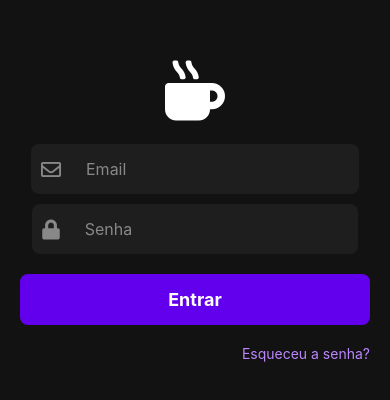
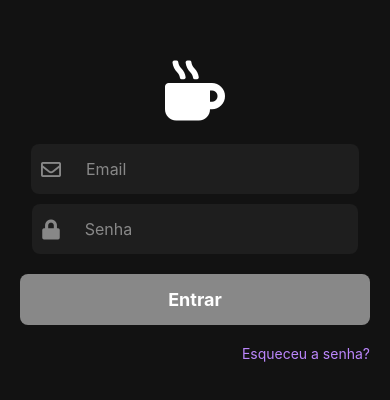
Before and after one commit to antony-souza/react-chat-native, a React Native app: screen / in a window 390 px wide. Shown: the part 212-612 px from the top of the page. Built offline with nearby package versions, Linux system fonts and the light colour scheme; no server answers.

Commit message:
Validação na tela de auth

```diff
--- a/src/pages/auth/auth.tsx
+++ b/src/pages/auth/auth.tsx
@@ -11,7 +11,9 @@ interface IAuth {
 }
 
 export function AuthPage() {
-    const { control, handleSubmit } = useForm<IAuth>();
+    const { control, handleSubmit, formState: { isValid } } = useForm<IAuth>({
+        mode: "onChange"
+    });
 
     const onSubmit = async (data: IAuth) => {
         return await genericRequest.genericRequest(environment.auth, "POST", data);
@@ -29,7 +31,13 @@ export function AuthPage() {
             <Controller
                 control={control}
                 name="email"
-                rules={{ required: "Email é obrigatório" }}
+                rules={{
+                    required: "Email é obrigatório",
+                    pattern:{
+                        value: /^[a-z0-9._%+-]+@[a-z0-9.-]+\.[a-z]{2,4}$/,
+                        message: "Email inválido"
+                    }
+                }}
                 render={({ field: { onChange, value } }) => (
                     <View style={styles.inputContainer}>
                         <Icon name="envelope" style={styles.inputIcon} />
@@ -49,7 +57,13 @@ export function AuthPage() {
             <Controller
                 control={control}
                 name="password"
-                rules={{ required: "Senha é obrigatória" }}
+                rules={{
+                    required: "Senha é obrigatória",
+                    minLength: {
+                        value: 6,
+                        message: "Senha deve ter no mínimo 6 caracteres"
+                    }
+                }}
                 render={({ field: { onChange, value } }) => (
                     <View style={styles.inputContainer}>
                         <Icon name="lock" style={styles.inputIcon} />
@@ -66,7 +80,11 @@ export function AuthPage() {
                 )}
             />
 
-            <TouchableOpacity style={styles.button} onPress={handleSubmit(onSubmit)}>
+            <TouchableOpacity
+                style={[styles.button, !isValid ? { backgroundColor: "#888" } : {} ]}
+                onPress={handleSubmit(onSubmit)}
+                disabled = {!isValid}
+            >
                 <Text style={styles.buttonText}>Entrar</Text>
             </TouchableOpacity>
 
```
